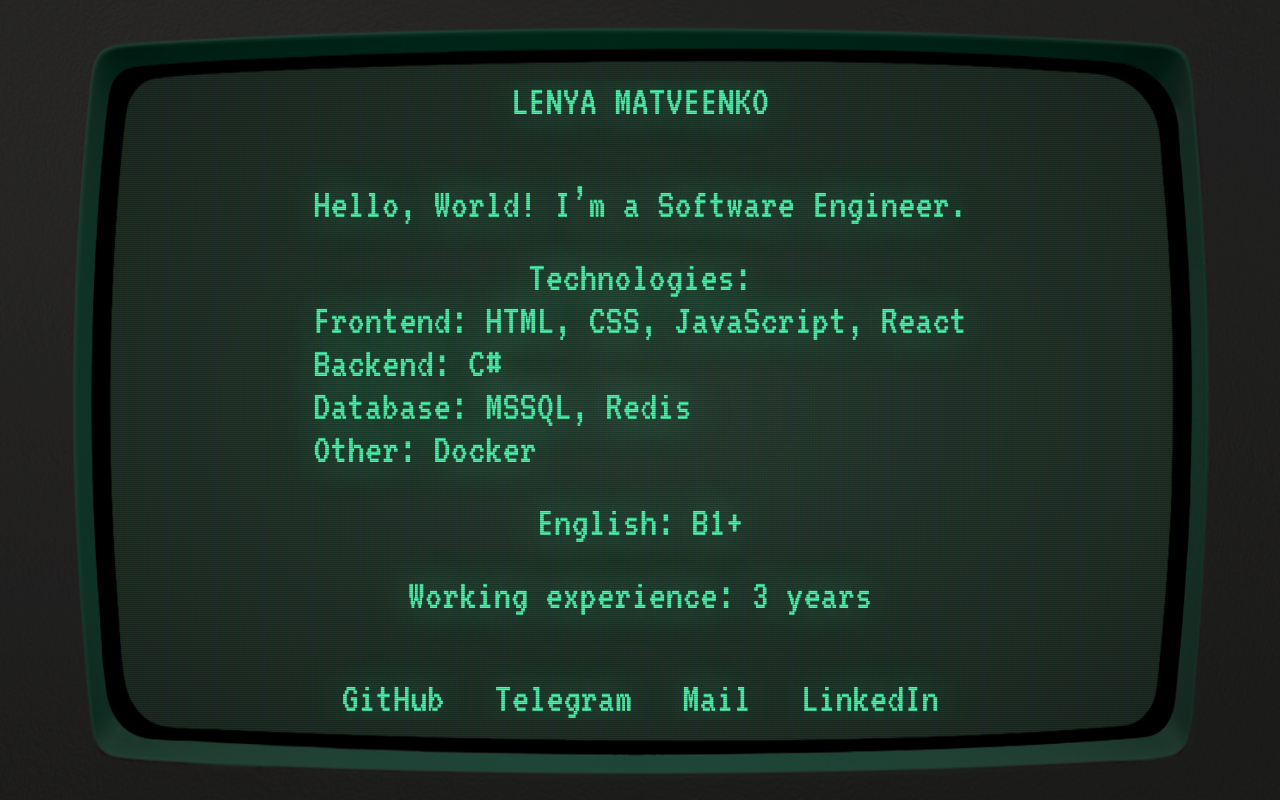
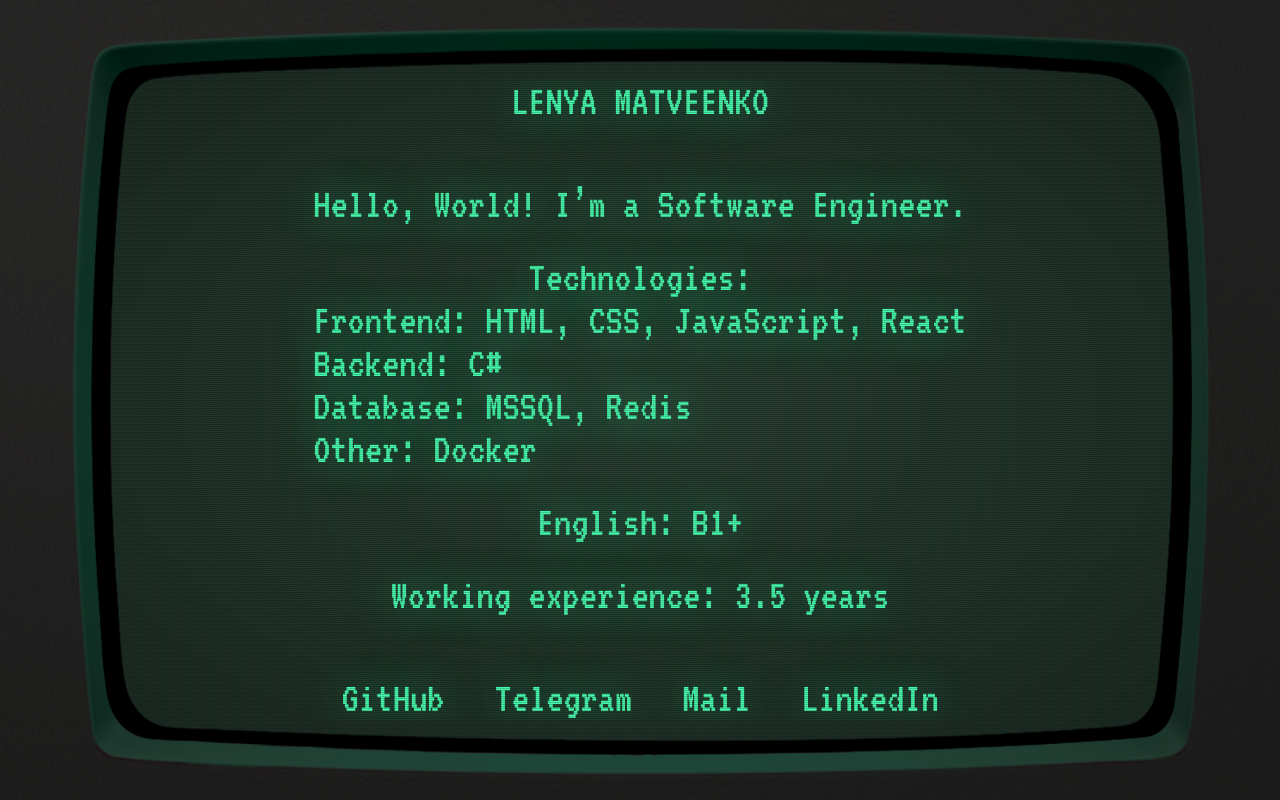
Before and after one commit to LeMa7/terminal-personal-website, a website: page src/index.html in a window 1280 px wide. Drawn offline with nearby package versions, Linux system fonts and the light colour scheme; files that its build step writes are made by us from their sources; files whose address does not match are found by name.

Commit message:
Update index.html

```diff
--- a/src/index.html
+++ b/src/index.html
@@ -32,7 +32,7 @@
             <span>English: B1+</span>
           </div>
           <div class="info__title">
-            <span>Working experience: 3 years</span>
+            <span>Working experience: 3.5 years</span>
           </div>
         </div>
         <ul class="terminal__links">
```
